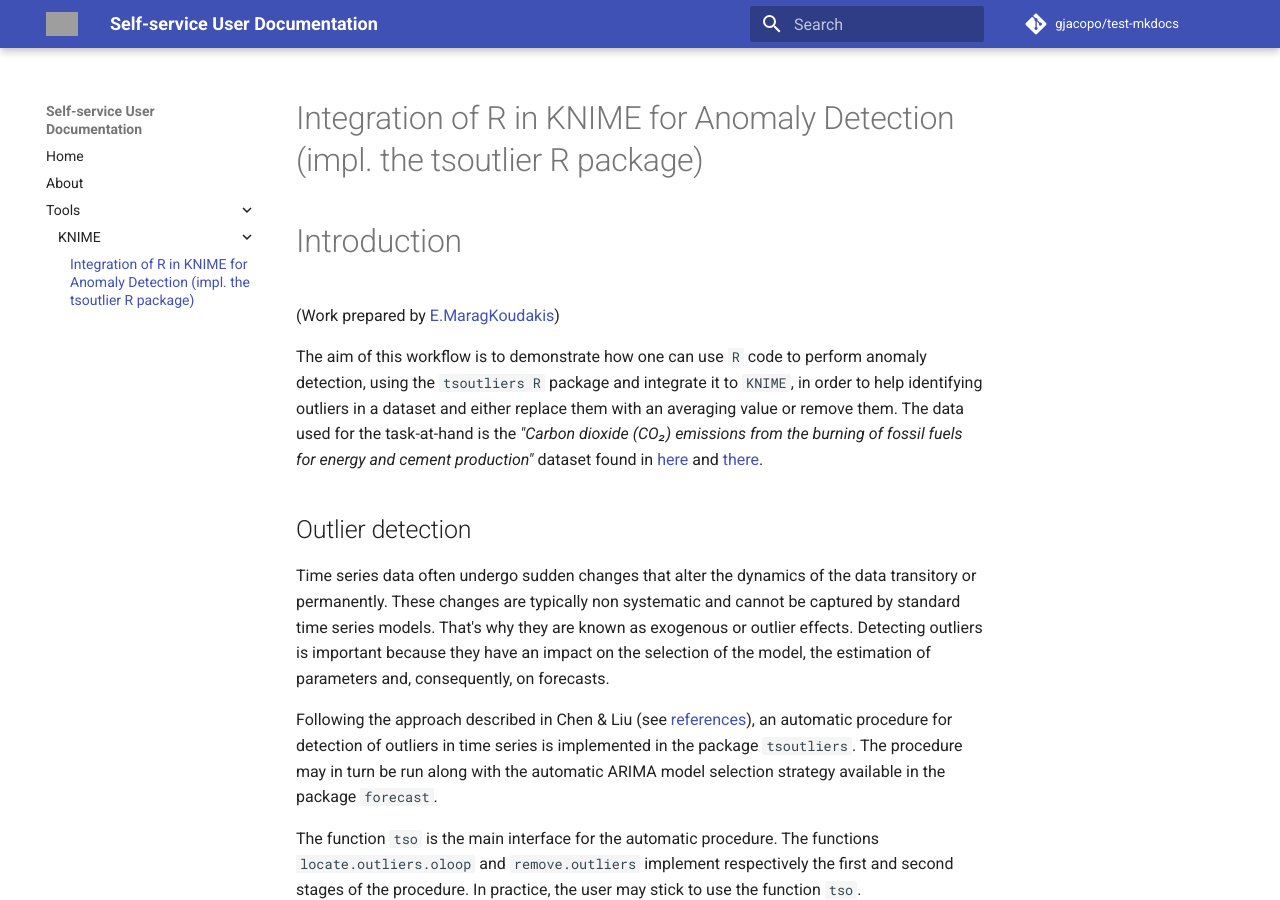
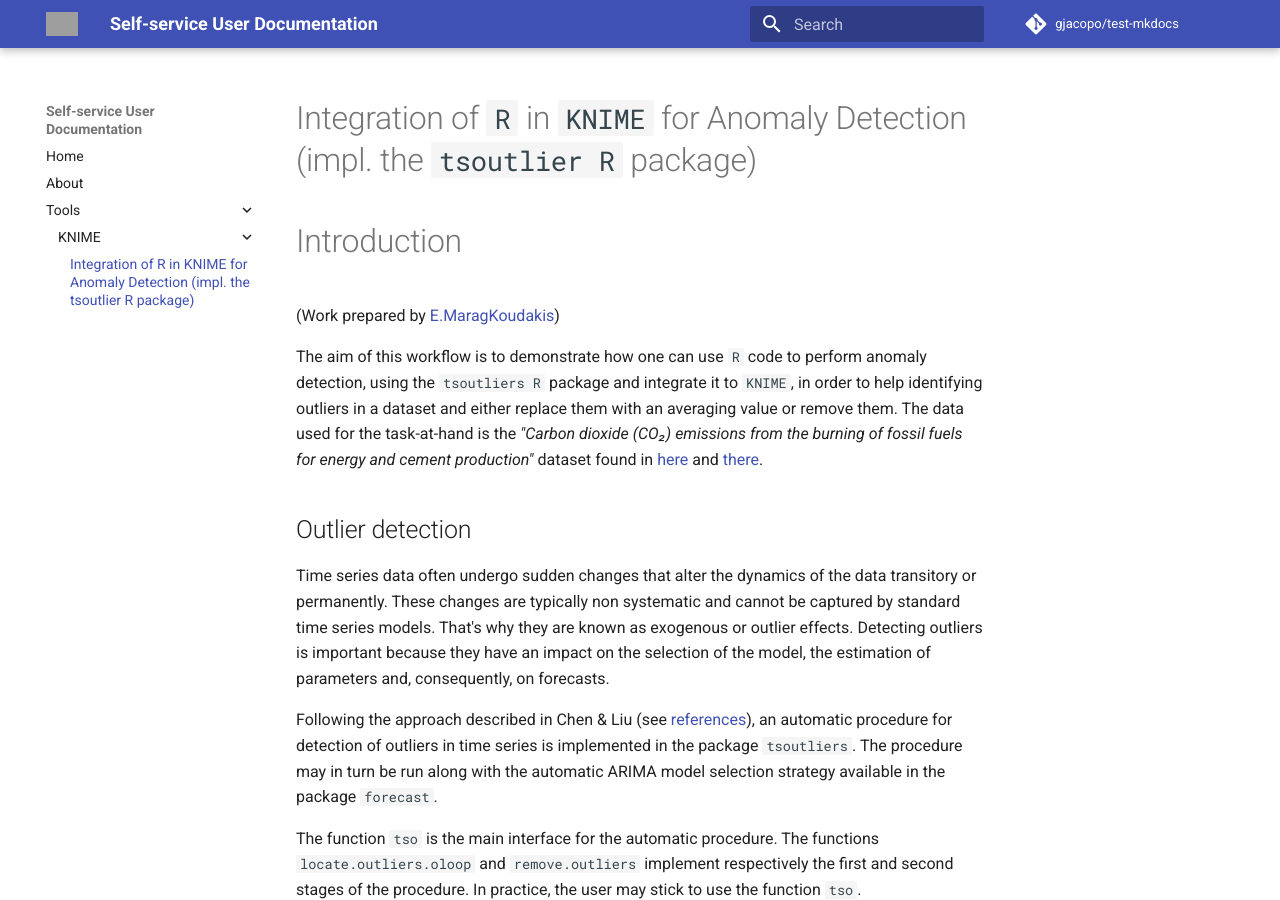
Before and after one commit to gjacopo/test-mkdocs, an MkDocs documentation site: the page built from docs/docs/tools/KNIME/anomaly-detection-R.md, in a window 1280 px wide and 900 px high. Built offline with MkDocs 1.6.1 and Material for MkDocs 9.7.7, drawn with Linux system fonts in a browser that asks for light colours; comment, search, counter and statistics services are not loaded; grey boxes are pictures that could not be loaded.

```diff
--- a/docs/docs/tools/KNIME/anomaly-detection-R.md
+++ b/docs/docs/tools/KNIME/anomaly-detection-R.md
@@ -1,4 +1,4 @@
-# Integration of R in KNIME for Anomaly Detection (impl. the tsoutlier R package)
+# Integration of `R` in `KNIME` for Anomaly Detection (impl. the `tsoutlier R` package)
 
 Introduction
 ===
```
